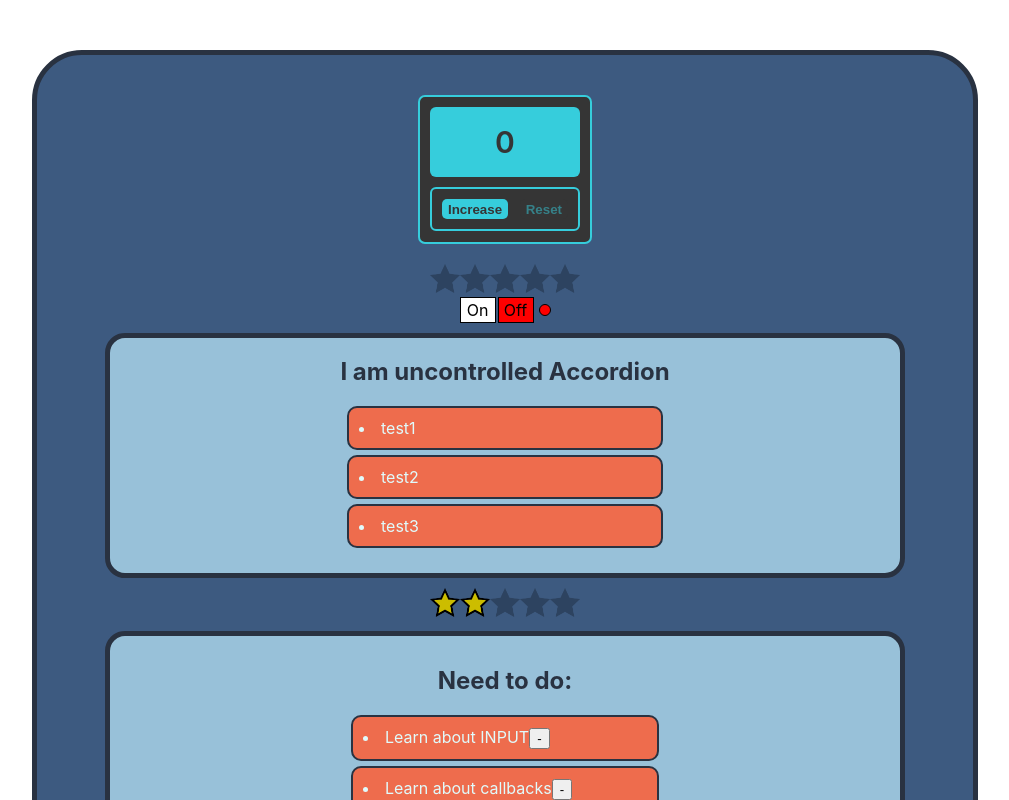
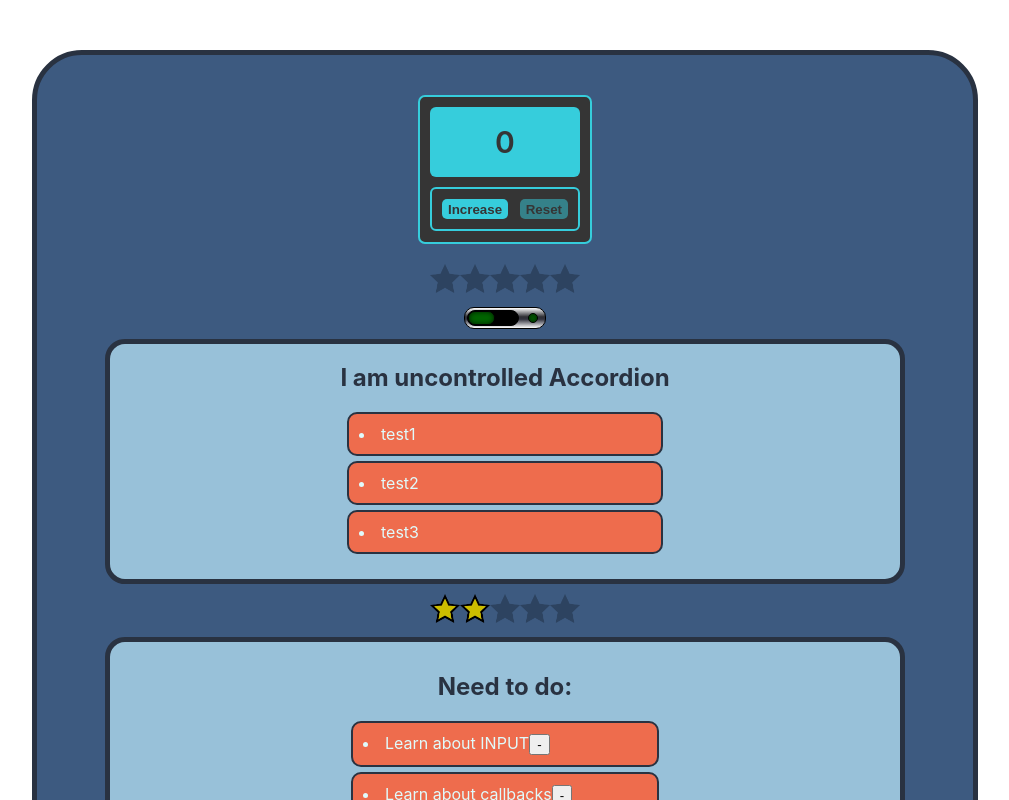
Before and after one commit to Pikadorius/samurai-way-main, a React (Create React App) app: page / in a window 1280 px wide. Shown: the top 800 px of the page, without its empty margins (135-1144 px from the left). Built offline with nearby package versions, Linux system fonts and the light colour scheme.

Commit message:
css refactor

```diff
--- a/src/App.tsx
+++ b/src/App.tsx
@@ -38,14 +38,14 @@ function App() {
         <div className="App">
             <Counter minValue={0} maxValue={5} step={1}/>
             <Rating rating={value} changeRating={setValue}/>
-            <OnOff2 onChange={setOnOff}/>
+            <OnOff turndedOn={turned} change={changeSwitch}/>
+            {/*<OnOff2 onChange={setOnOff}/>*/}
             <UncontrolledAccordion titleValue={"I am uncontrolled Accordion"} listValue={['test1', 'test2', 'test3']}/>
             <UncontrolledRating rating={2}/>
             <TodoList/>
             {/*<NewComponentForInputs/>
             <NewComponentForInputs2/>*/}
             <Banknotes/>
-            <OnOff turndedOn={turned} change={changeSwitch}/>
             {/*<Accordion titleValue={"You CAN do it, just follow these directions:"}
                        listValue={["Stand your ground", "Step by step", "Never give UP", "LOL"]}
                        collapsed={!onOff}/>*/}
--- a/src/Components/Counter/Counter.module.css
+++ b/src/Components/Counter/Counter.module.css
@@ -65,6 +65,6 @@
 
 .buttonWindow button:disabled {
     opacity: 0.5;
-    color: #36cddc;
-    background-color: #353535;
+    /*color: #36cddc;*/
+    /*background-color: #353535;*/
 }
```
